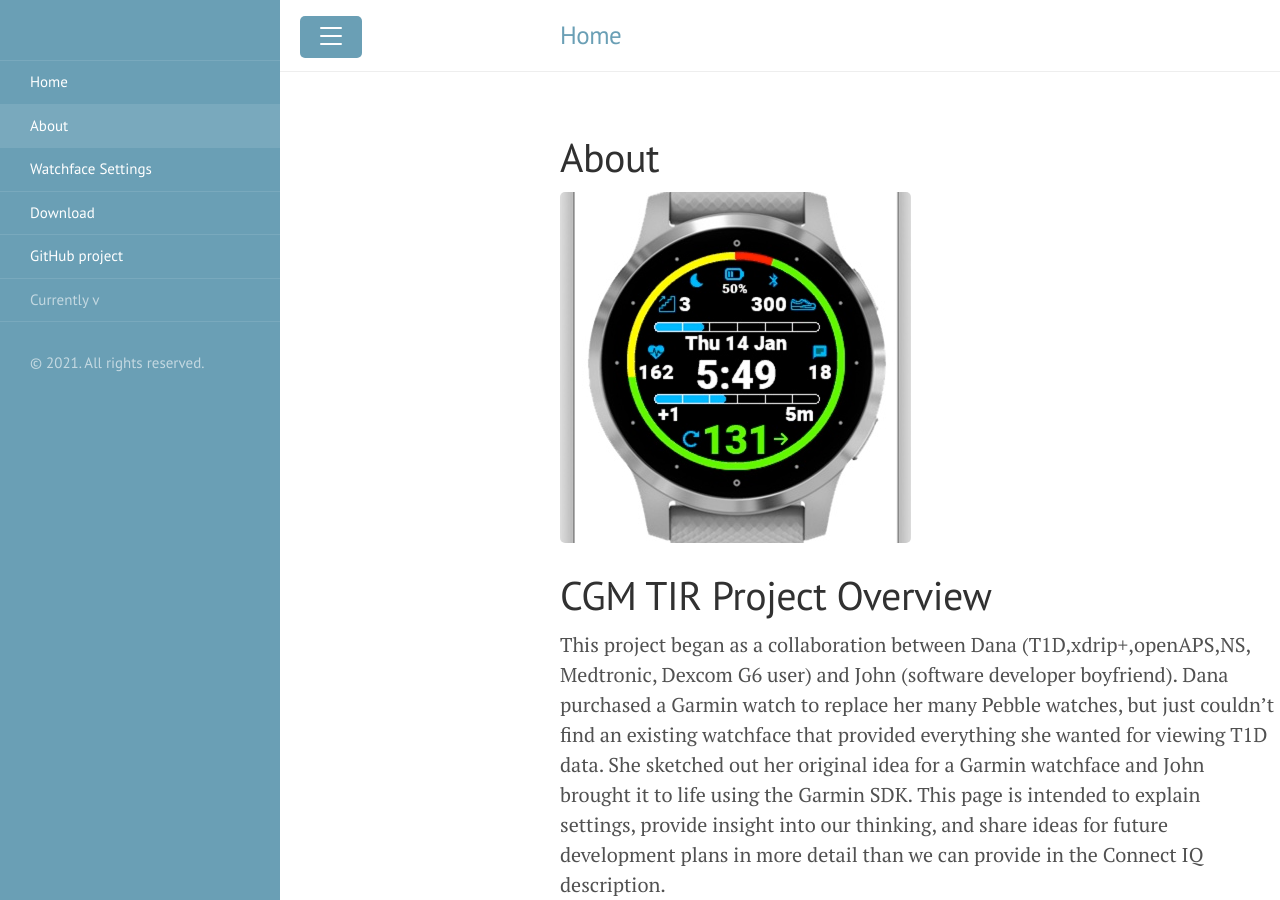
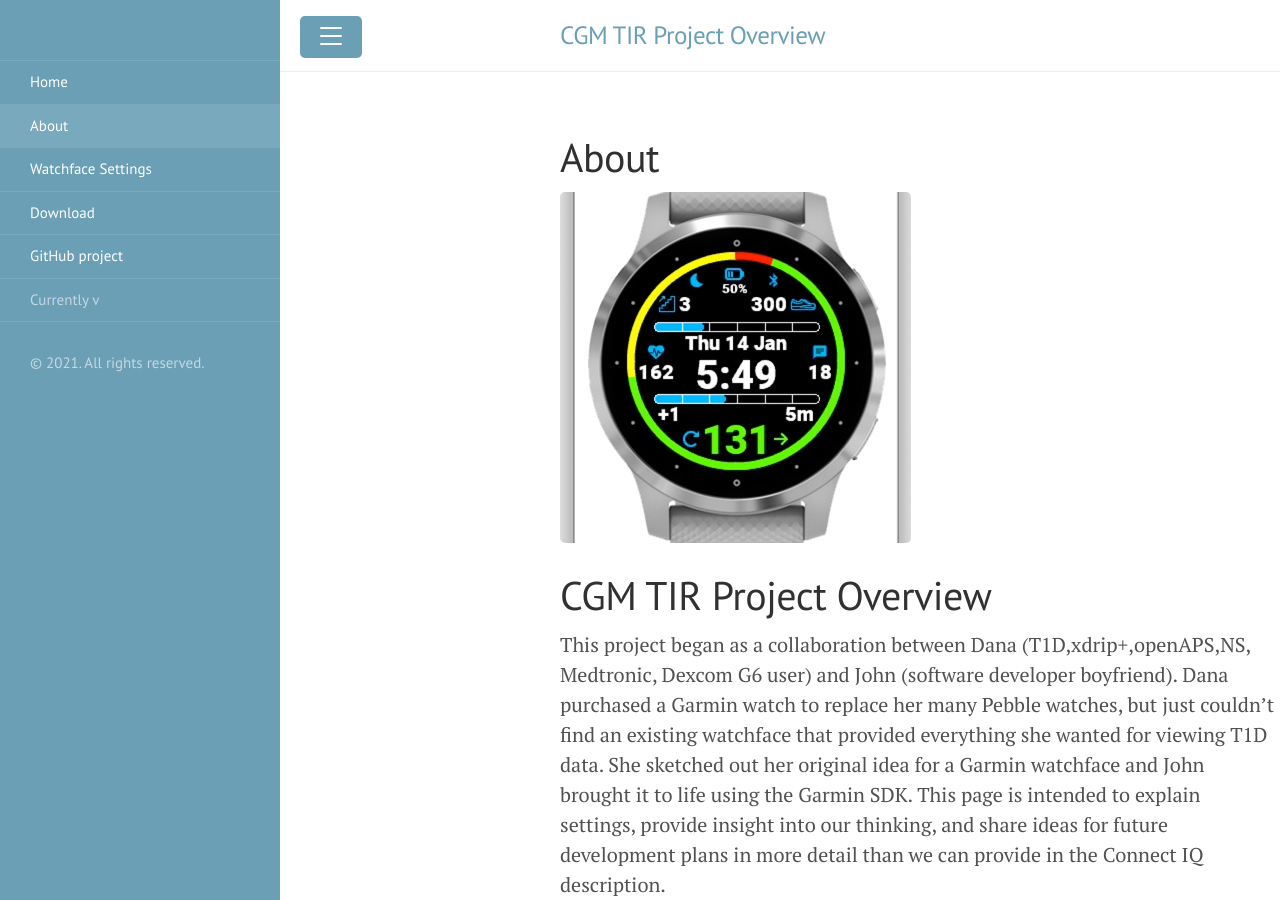
Before and after one commit to SturdiPancreas/CGM-TIR-watch, a Jekyll site: the page built from index.md, in a window 1280 px wide and 900 px high. Built offline with Jekyll 4.4.1, drawn with Linux system fonts in a browser that asks for light colours; a script that is not in the unit is left out.

Commit message:
Update _config.yml

```diff
--- a/_config.yml
+++ b/_config.yml
@@ -1,2 +1,2 @@
 remote_theme: poole/lanyon/master
-title: Home
+title: CGM TIR Project Overview
```
